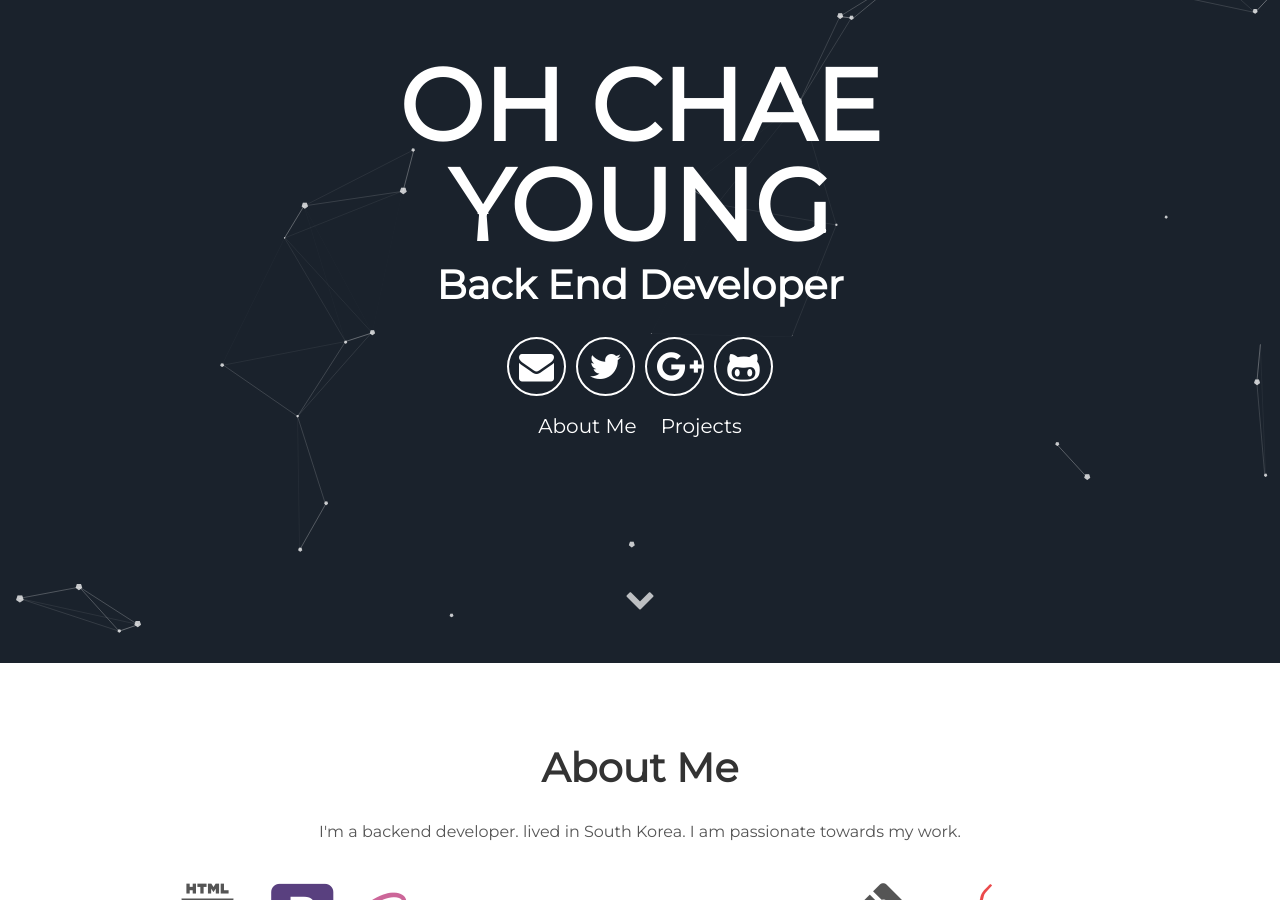
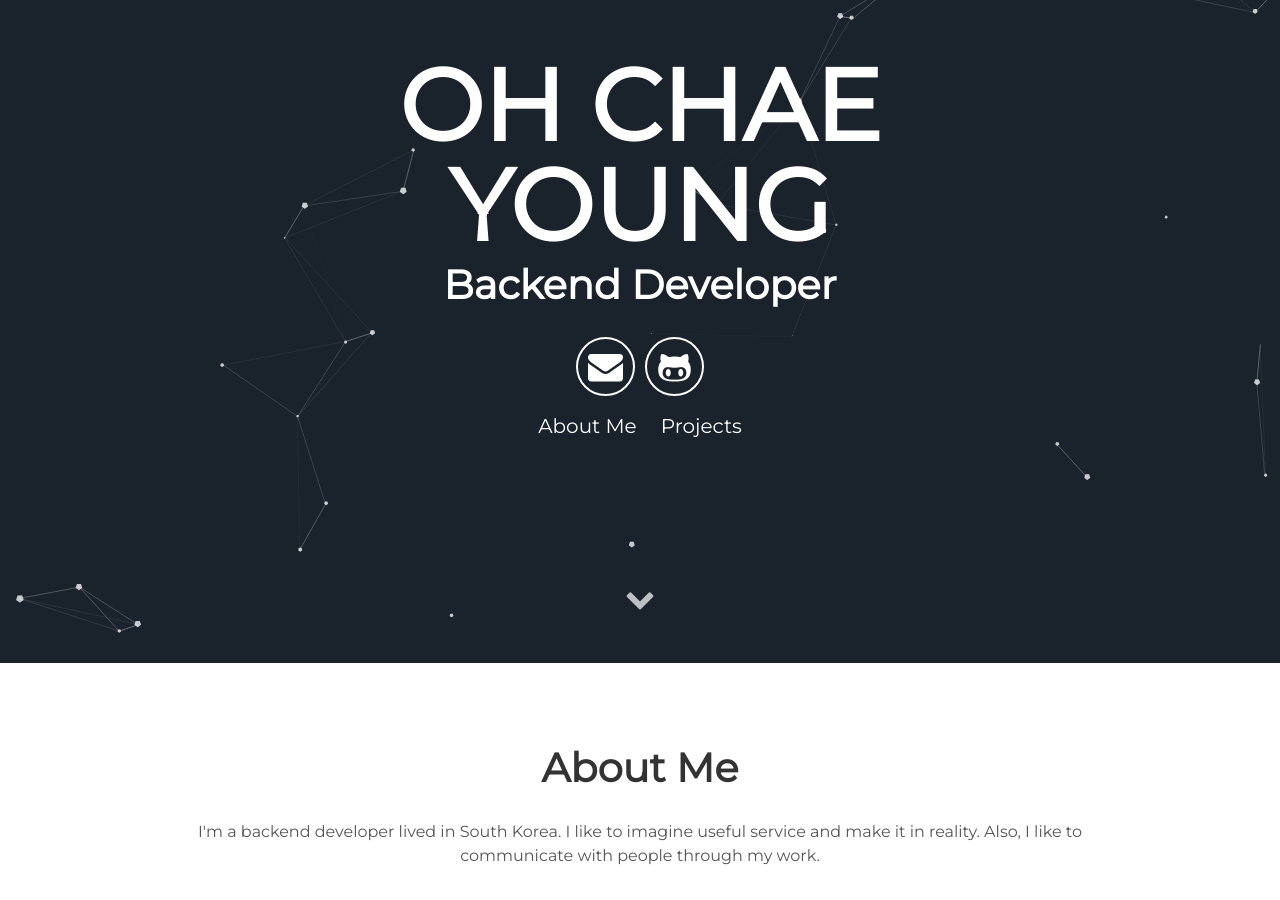
Before and after one commit to web3765/devportfolio, a Jekyll site: the page built from index.html, in a window 1280 px wide and 900 px high, scrolled down 237 px. Built offline with Jekyll 4.4.1, drawn with Linux system fonts in a browser that asks for light colours.

Commit message:
Add files via upload
About me.

```diff
--- a/_config.yml
+++ b/_config.yml
@@ -6,8 +6,8 @@ description: Portfolio
 
 # User settings
 username: OH CHAE YOUNG
-user_description: I'm a backend developer. lived in South Korea. I am passionate towards my work.
-user_title: Back End Developer
+user_description: I'm a backend developer lived in South Korea. I like to imagine useful service and make it in reality. Also, I like to communicate with people through my work.
+user_title: Backend Developer
 email: web3765@gmail.com
 twitter_username: lorem_ipsum
 github_username:  wallace
--- a/_includes/about.html
+++ b/_includes/about.html
@@ -3,14 +3,14 @@
   <p> {{site.user_description}} </p>
 </div>
   <div class="user">
-    <div class="tech">
-      <!-- <h2>Design</h2> -->
+    <!-- <div class="tech">
+      <h2>Design</h2>
       <i class="devicon-html5-plain-wordmark"></i>
       <i class="devicon-bootstrap-plain-wordmark colored"></i>
       <i class="devicon-sass-original colored"></i>
-      <!-- <p>Mumblecore hexagon kombucha, pitchfork four loko raclette intelligentsia master cleanse.
-        Vinyl XOXO lumbersexual</p> -->
-    </div>
+      <p>Mumblecore hexagon kombucha, pitchfork four loko raclette intelligentsia master cleanse.
+        Vinyl XOXO lumbersexual</p>
+    </div> -->
     <div class="tech">
       <h2>What I Know</h2>
       <i class="devicon-javascript-plain colored"></i>
@@ -19,12 +19,12 @@
       <!-- <p>Mumblecore hexagon kombucha, pitchfork four loko raclette intelligentsia master cleanse.
         Vinyl XOXO lumbersexual</p> -->
     </div>
-    <div class="tech">
-      <!-- <h2>Tools</h2> -->
+    <!-- <div class="tech">
+      <h2>Tools</h2>
       <i class="devicon-git-plain"></i>
       <i class="devicon-gulp-plain colored"></i>
       <i class="devicon-atom-original-wordmark"></i>
-      <!-- <p>Mumblecore hexagon kombucha, pitchfork four loko raclette intelligentsia master cleanse.
-        Vinyl XOXO lumbersexual</p> -->
-    </div>
+      <p>Mumblecore hexagon kombucha, pitchfork four loko raclette intelligentsia master cleanse.
+        Vinyl XOXO lumbersexual</p>
+    </div> -->
 </div>
--- a/_includes/header.html
+++ b/_includes/header.html
@@ -6,8 +6,8 @@
       </h1>
       <div class="header-icons">
         <a aria-label="Send email" href="#"><i class="icon fa fa-envelope"></i></a>
-        <a aria-label="My Twitter" target="_blank" href="#"><i class="icon fa fa-twitter" aria-hidden="true"></i></a>
-        <a aria-label="My Google Plus" target="_blank" href="#"><i class="icon fa fa-google-plus" aria-hidden="true"></i></a>
+        <!-- <a aria-label="My Twitter" target="_blank" href="#"><i class="icon fa fa-twitter" aria-hidden="true"></i></a> -->
+        <!-- <a aria-label="My Google Plus" target="_blank" href="#"><i class="icon fa fa-google-plus" aria-hidden="true"></i></a> -->
         <a aria-label="My Github" target="_blank" href="#"><i class="icon fa fa-github-alt" aria-hidden="true"></i></a>
       </div>
       <div class="header-links">
```
